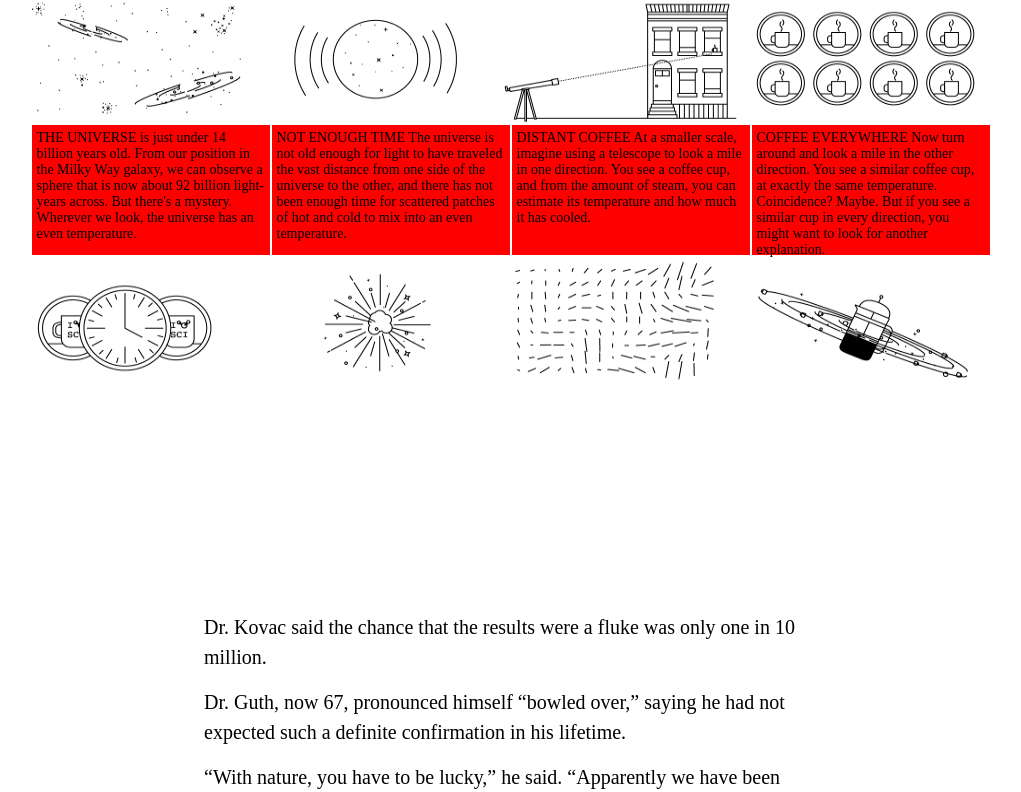
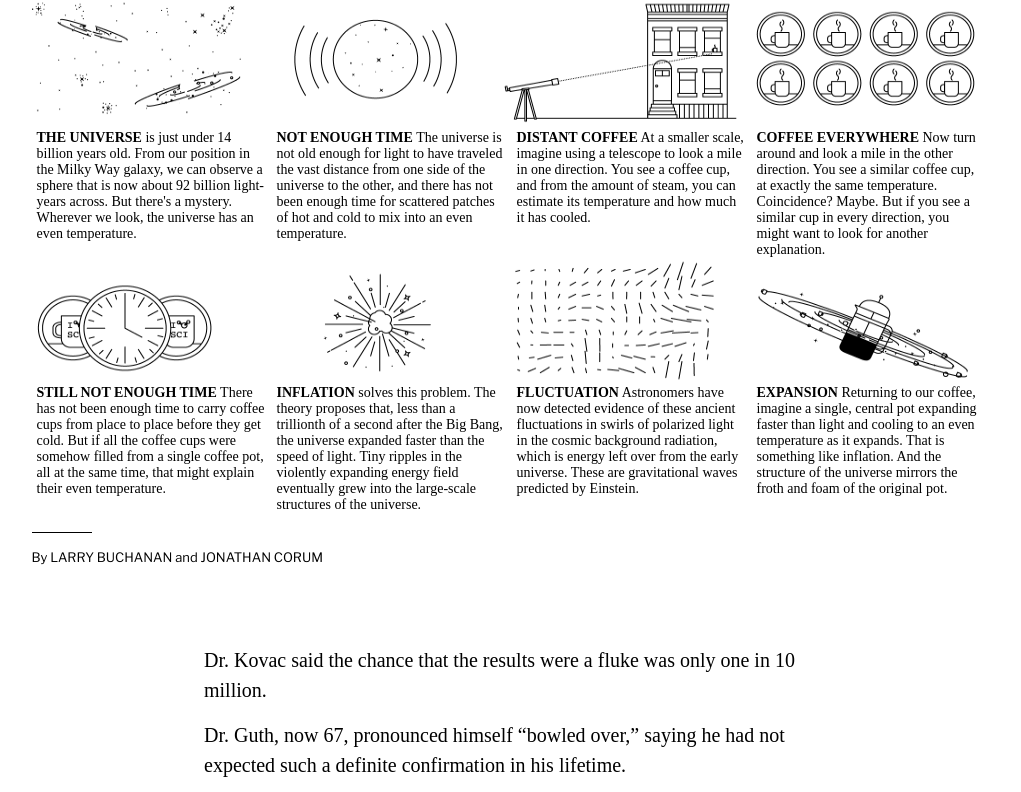
Before and after one commit to sz16900/new-york-times-clone, a plain HTML site: page index.html in a window 1280 px wide. Shown: the part 3108-3900 px from the top of the page, without its empty margins (136-1157 px from the left). Drawn offline with nearby package versions, Linux system fonts and the light colour scheme.

Commit message:
finish main content of article

```diff
--- a/index.html
+++ b/index.html
@@ -157,21 +157,49 @@
 
             <img src="images/inflation_945.png" alt="AlanGuth">
 
-            <div class="mini-paragraph first-paragraph">THE UNIVERSE is just under 14 billion years old. From our
+            <div class="mini-paragraph first-paragraph"><strong>THE UNIVERSE</strong> is just under 14 billion years
+                old. From our
                 position in the Milky
                 Way galaxy, we can observe a sphere that is now about 92 billion light-years across. But there's a
                 mystery. Wherever we look, the universe has an even temperature.</div>
-            <div class="mini-paragraph second-paragraph">NOT ENOUGH TIME The universe is not old enough for light to
+            <div class="mini-paragraph second-paragraph"><strong>NOT ENOUGH TIME</strong> The universe is not old enough
+                for light to
                 have traveled the
                 vast distance from one side of the universe to the other, and there has not been enough time for
                 scattered patches of hot and cold to mix into an even temperature.</div>
-            <div class="mini-paragraph third-paragraph">DISTANT COFFEE At a smaller scale, imagine using a telescope to
+            <div class="mini-paragraph third-paragraph"><strong>DISTANT COFFEE</strong> At a smaller scale, imagine
+                using a telescope to
                 look a mile in one direction. You see a coffee cup, and from the amount of steam, you can estimate its
                 temperature and how much it has cooled.</div>
-            <div class="mini-paragraph fourth-paragraph">COFFEE EVERYWHERE Now turn around and look a mile in the other
+            <div class="mini-paragraph fourth-paragraph"><strong>COFFEE EVERYWHERE</strong> Now turn around and look a
+                mile in the other
                 direction. You see a similar coffee cup, at exactly the same temperature. Coincidence? Maybe. But if you
                 see a similar cup in every direction, you might want to look for another explanation.</div>
 
+            <div class="mini-paragraph fifth-paragraph"><strong>STILL NOT ENOUGH TIME</strong> There has not been enough
+                time to carry
+                coffee cups from place to place before they get cold. But if all the coffee cups were somehow filled
+                from a single coffee pot, all at the same time, that might explain their even temperature.
+            </div>
+            <div class="mini-paragraph sixth-paragraph"><strong>INFLATION</strong> solves this problem. The theory
+                proposes that, less
+                than a trillionth of a second after the Big Bang, the universe expanded faster than the speed of light.
+                Tiny ripples in the violently expanding energy field eventually grew into the large-scale structures of
+                the universe.
+
+            </div>
+            <div class="mini-paragraph seventh-paragraph"><strong>FLUCTUATION</strong> Astronomers have now detected
+                evidence of these
+                ancient fluctuations in swirls of polarized light in the cosmic background radiation, which is energy
+                left over from the early universe. These are gravitational waves predicted by Einstein.
+            </div>
+            <div class="mini-paragraph eighth-paragraph"><strong>EXPANSION</strong> Returning to our coffee, imagine a
+                single, central
+                pot expanding faster than light and cooling to an even temperature as it expands. That is something like
+                inflation. And the structure of the universe mirrors the froth and foam of the original pot.</div>
+            <footer class="inflation-footer">
+                <p>By LARRY BUCHANAN and JONATHAN CORUM</p>
+            </footer>
         </div>
 
 
@@ -198,6 +226,20 @@
                 last week when Chao-Lin Kuo, a Stanford colleague and a member of Dr. Kovac’s team, knocked on his
                 door
                 with a bottle of Champagne to tell him the news.</p>
+
+            <figure>
+                <iframe width="600" height="319" src="https://www.youtube.com/embed/ZlfIVEy_YOA" frameborder="0"
+                    allow="accelerometer; autoplay; encrypted-media; gyroscope; picture-in-picture"
+                    allowfullscreen></iframe>
+                <figcaption class="caption">
+                    Stanford Professor Andrei Linde celebrates physics breakthrough <span class="video-credits"> Video
+                        by StanfordUniversity</span>
+                </figcaption>
+
+            </figure>
+
+
+
             <p class="main-paragraph">Confused, Dr. Linde called out to his wife, asking if she had ordered
                 anything.
             </p>
@@ -249,6 +291,16 @@
                 ground,”
                 Dr. Kovac said. He has been there 23 times, he said, wintering over in 1994. “I’ve been hooked ever
                 since,” he said.</p>
+
+            <figure>
+                <img src="images/18cosmos_2_articleLarge.jpg" alt="">
+                <figcaption class="caption">
+                    The Bicep2 telescope, in the foreground, was used to detect the faint spiraling gravity patterns —
+                    the signature of a universe being wrenched violently apart at its birth.
+                </figcaption>
+            </figure>
+
+
             <p class="main-paragraph">In 2002, he was part of a team that discovered that the microwave radiation
                 was
                 polarized, meaning the light waves had a slight preference to vibrate in one direction rather than
--- a/main.css
+++ b/main.css
@@ -178,7 +178,6 @@ h1 {
     position: absolute;
     width: 228px;
     height: 120px;
-    background-color: red;
     font-size: 14px;
     padding: 5px;
 }
@@ -202,3 +201,46 @@ h1 {
     top: 200px;
     left: 720px;
 }
+
+.fifth-paragraph {
+    top: 455px;
+    left: 0;
+}
+
+.sixth-paragraph {
+    top: 455px;
+    left: 240px;
+}
+
+.seventh-paragraph {
+    top: 455px;
+    left: 480px;
+}
+
+.eighth-paragraph {
+    top: 455px;
+    left: 720px;
+}
+
+.inflation-footer {
+    font-family: 'Libre Franklin', sans-serif;
+    font-size: 13px;
+}
+
+.inflation-footer::before {
+    width: 60px;
+    content: '';
+    display: inline-block;
+    height: 1px;
+    margin: 0 0 13px;
+    background-color: #000;
+}
+
+.caption {
+    margin: 10px 0 50px 0;
+}
+
+.video-credits {
+    font-size: 0.9em;
+    color: #888;
+}
```
Also changed, not shown: images/18cosmos_2_articleLarge.jpg (added).
